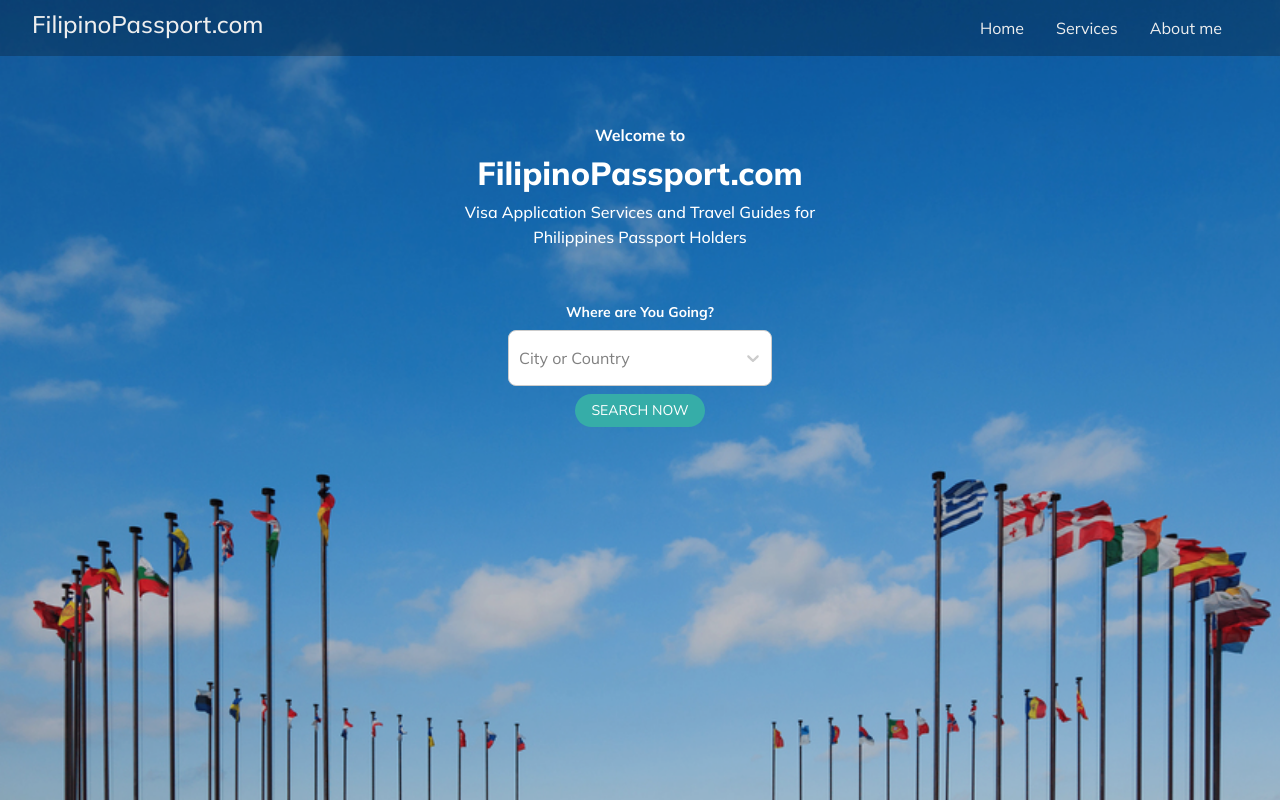
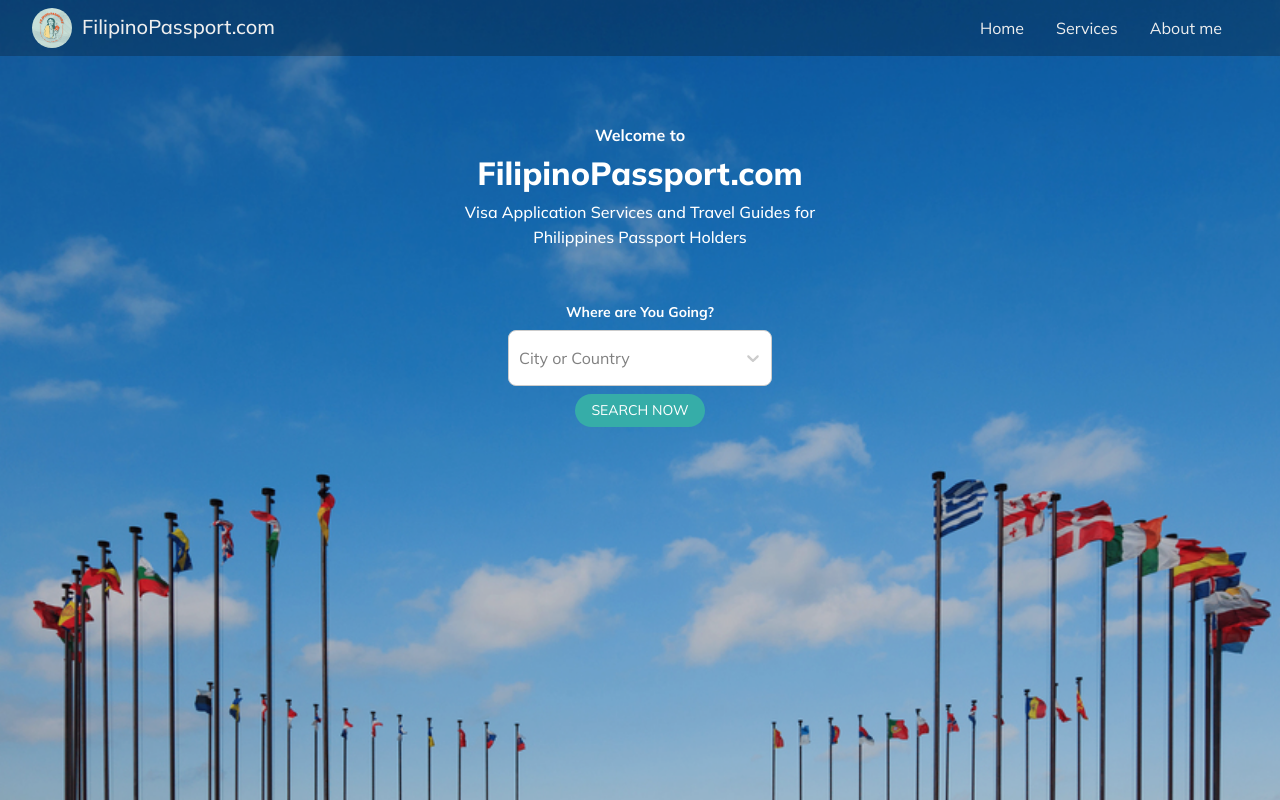
Before and after one commit to Talaghay-Software-Studio/filipinopassport-web, a React (Create React App) app: page / in a window 1280 px wide. Built offline with nearby package versions, Linux system fonts and the light colour scheme; the HTML template or start-up script is replaced by a standard one.

Commit message:
Added logo and fixed max height for dd

```diff
--- a/src/App.css
+++ b/src/App.css
@@ -215,5 +215,4 @@ header .nav-btn {
 	nav a {
 		font-size: 1.5rem;
 	}
-
 }
--- a/src/Dropdown.js
+++ b/src/Dropdown.js
@@ -149,6 +149,13 @@ class Dropdown extends Component {
                     marginBottom: '8px',
                     zIndex: 1
                   }),
+                  menuList: styles => {
+                    console.log('menuList:', styles);
+                    return {
+                      ...styles,
+                      maxHeight: 136
+                    };
+                  }
                 }}
               />
               <button
--- a/src/NavBar.js
+++ b/src/NavBar.js
@@ -1,6 +1,7 @@
 import { useRef } from "react";
 import { FaBars, FaTimes } from "react-icons/fa";
 import './App.css'
+import FPLogo from './images/FPLogo.jpg'
 
 function Navbar() {
 	const navRef = useRef();
@@ -13,7 +14,19 @@ function Navbar() {
 
 	return (
 		<header>
-			<h3 style={{fontSize: '24px'}}>FilipinoPassport.com</h3>
+			<img
+			src={FPLogo}
+			alt="your-image-alt-text"
+    		style={{
+    		  marginRight: '10px', /* space between image and text */
+    		  width: '40px',
+    		  height: '40px',
+    		  borderRadius: '22.17px',
+    		  objectFit: 'cover', /* ensure image fills the container */
+  			 }}
+ 				 />
+
+			<h3 style={{fontSize: '20px', marginTop: '0.5%' }}>FilipinoPassport.com</h3>
 			<div>
 			<nav ref={navRef} style={{display: 'flex', justifyContent: 'flex-end', alignItems: 'center', flex: 1, marginRight: '-250px'}}>
 				<a href="/#">Home</a>
```
Also changed, not shown: src/images/FPLogo.jpg (added).
